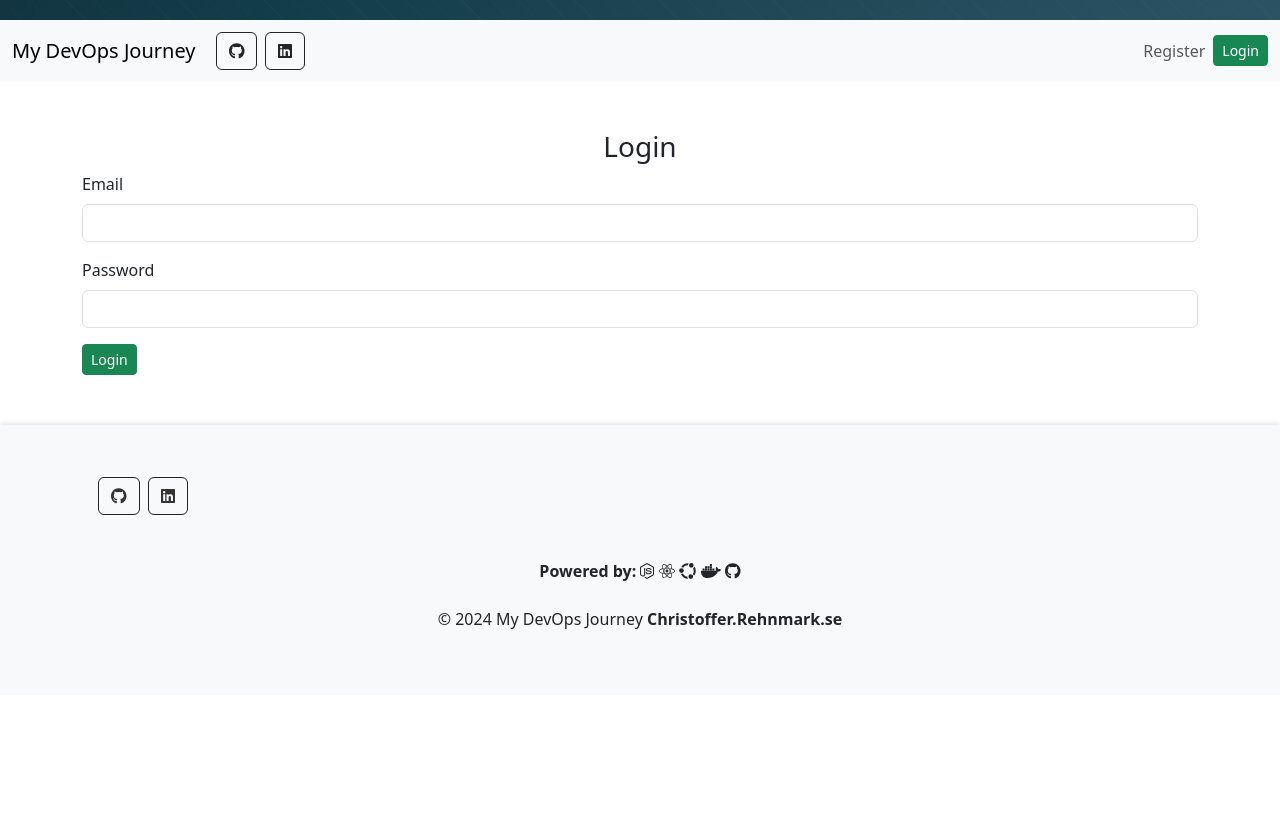
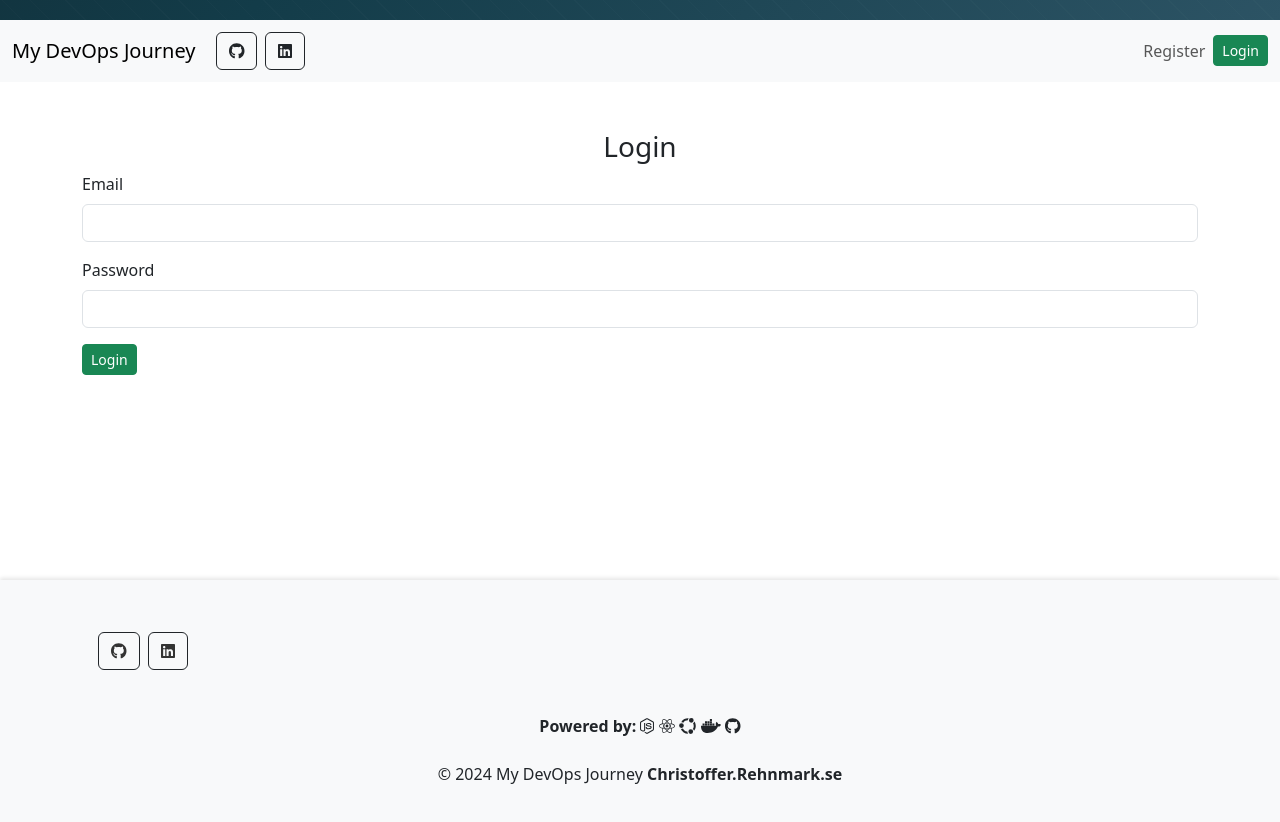
Before and after one commit to k1s3n/mynotes, a React (Create React App) app in the folder frontend/: page /login in a window 1280 px wide. Shown: the part 780-1602 px from the top of the page. Before the commit the page ends 1475 px from the top, so only its background shows below. Built offline with nearby package versions, Linux system fonts and the light colour scheme; no server answers; what showdown would draw is missing.

Commit message:
Fixed: min heigh for each page

```diff
--- a/frontend/src/styles/Home.css
+++ b/frontend/src/styles/Home.css
@@ -4,6 +4,10 @@ body, html {
     height: 100%;
     width: 100%;
     box-sizing: border-box;
+  }
+
+  .container{
+    min-height: 50vh;
   }
 
   /* Flex container */
@@ -14,6 +18,7 @@ body, html {
     width: 100%;  /* Ensure the container takes full width */
     padding: 0;
     margin: 0;
+
   }
 
   /* First child: 25% width */
```
